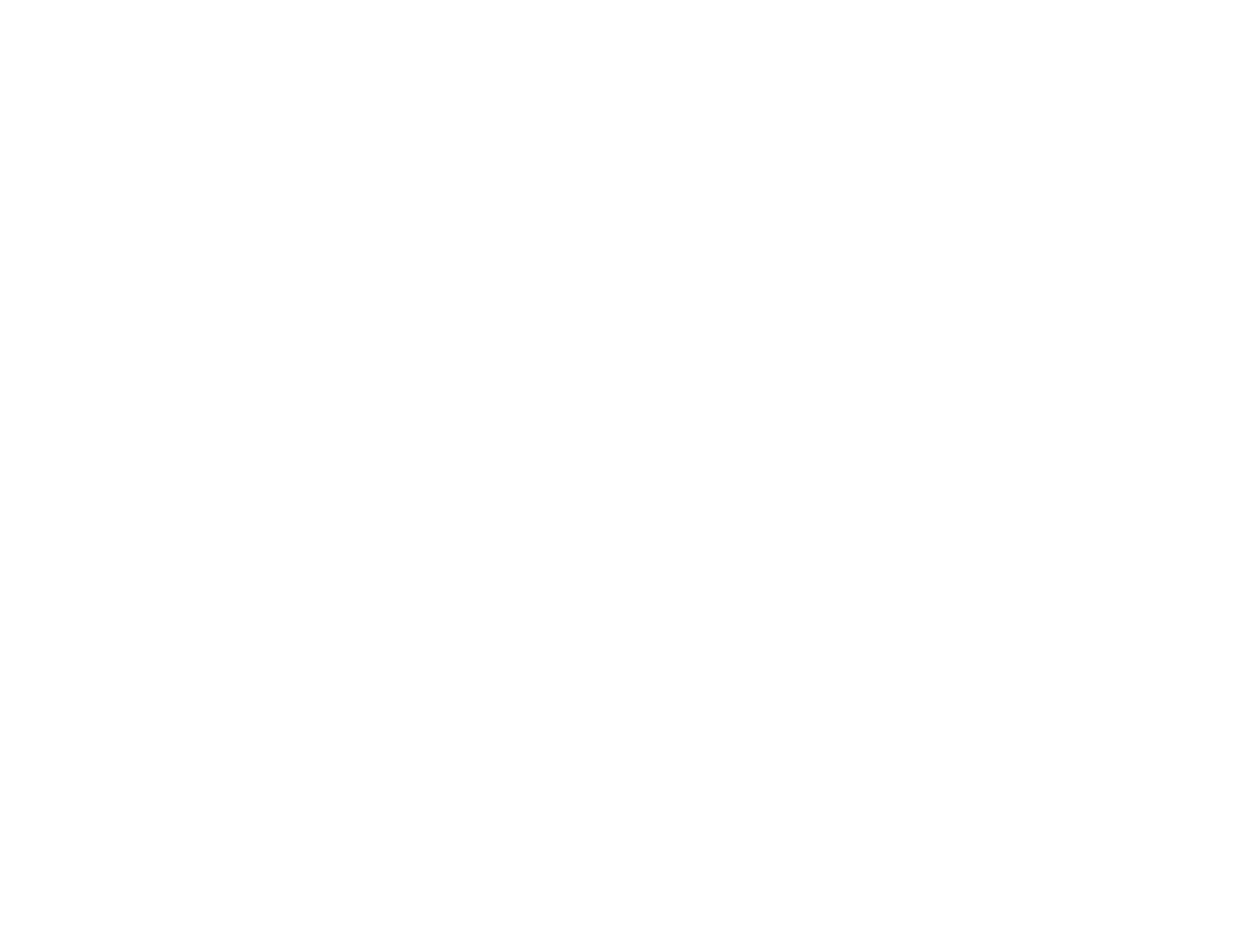
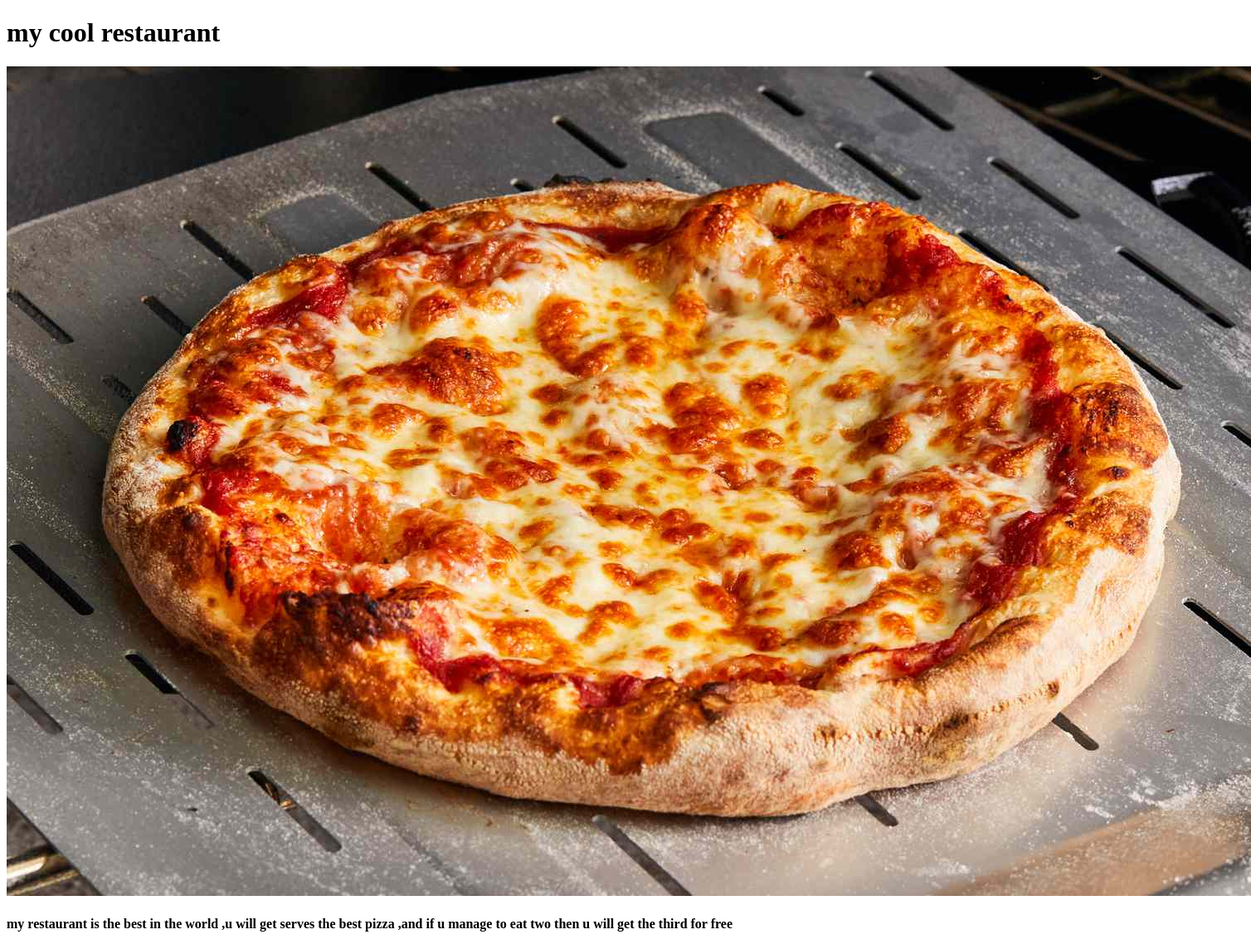
Before and after one commit to sahnoune1/restaurant, a website built with webpack: page dist/index.html in a window 1280 px wide. Shown: the whole page at 83% size, 1508 px wide, since content can reach past the window. Before the commit the page ends 800 px from the top, so only its background shows below. Built offline with nearby package versions, Linux system fonts and the light colour scheme.

Commit message:
dist/index.html

```diff
--- a/dist/index.html
+++ b/dist/index.html
@@ -7,6 +7,15 @@
   </head>
   <body>
     <div id="content"></div>
+
+    <h1>my cool restaurant</h1>
+    <img
+      src="/classic-cheese-pizza-FT-RECIPE0422-31a2c938fc2546c9a07b7011658cfd05.jpg"
+    />
+    <h4>
+      my restaurant is the best in the world ,u will get serves the best pizza
+      ,and if u manage to eat two then u will get the third for free
+    </h4>
     <script src="./main.js"></script>
   </body>
 </html>
```
Also changed, not shown: classic-cheese-pizza-FT-RECIPE0422-31a2c938fc2546c9a07b7011658cfd05.jpg (added).
